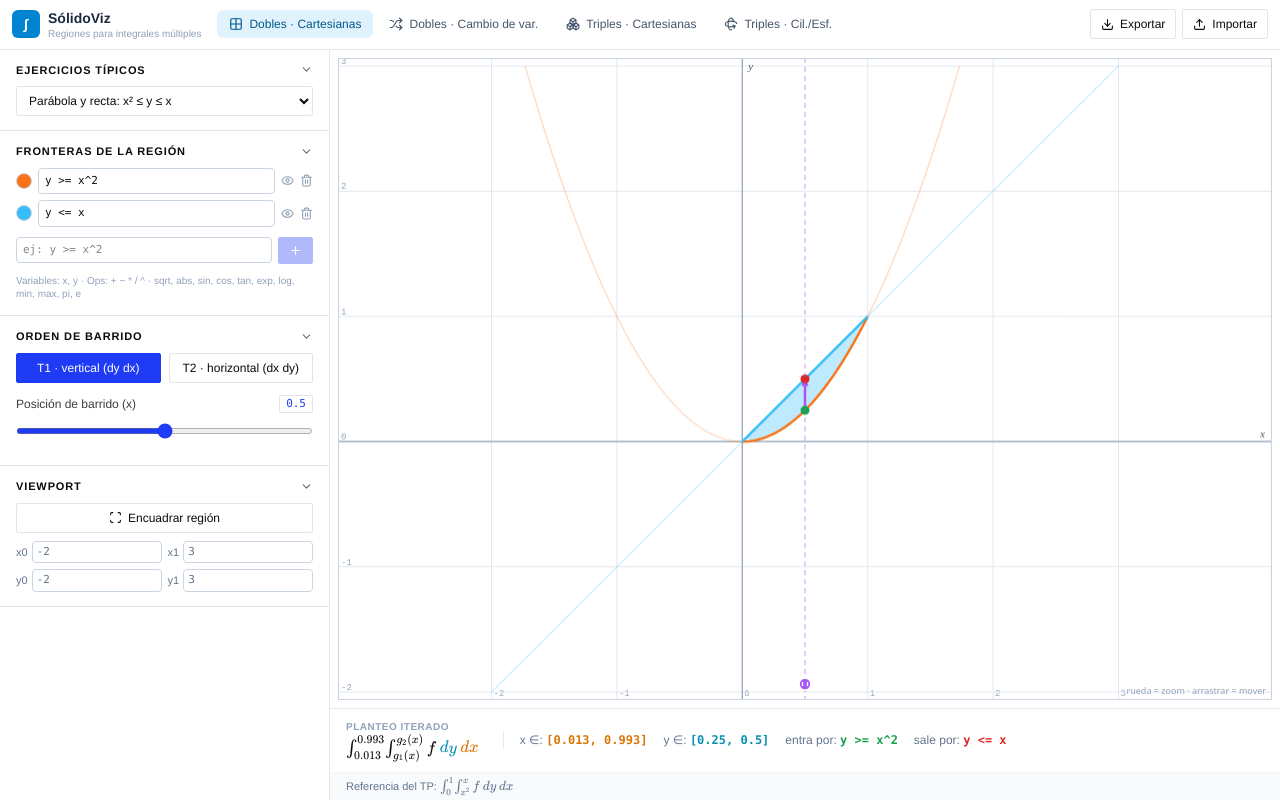
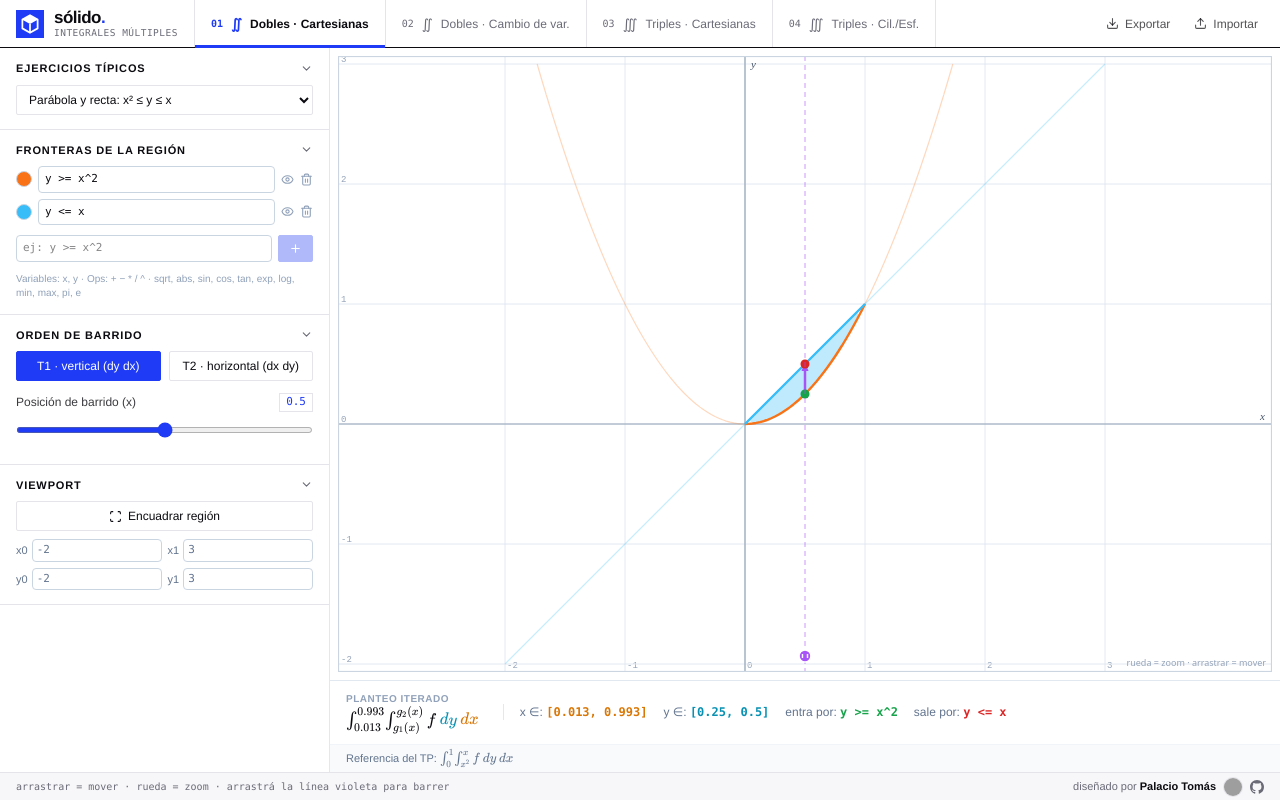
Before and after one commit to tomasgabrielh6658-create/Graficadora-3D, a React (Vite) app: page / in a window 1280 px wide. Built offline with nearby package versions, Linux system fonts and the light colour scheme; grey boxes are pictures that could not be loaded.

Commit message:
Header con pestañas numeradas y barra de estado con crédito y GitHub
Generated with [Devin](https://devin.ai)

Co-Authored-By: Devin <158243242+devin-ai-integration[bot]@users.noreply.github.com>

```diff
--- a/src/App.tsx
+++ b/src/App.tsx
@@ -1,68 +1,111 @@
 import { Suspense, lazy, useRef } from 'react'
-import { Boxes, Download, Grid2x2, Rotate3d, Shuffle, Upload } from 'lucide-react'
+import { Download, Upload } from 'lucide-react'
 import { usePersisted, exportAll, importAll } from './lib/persistence'
 import Module1 from './modules/Module1'
 import Module2 from './modules/Module2'
-import { Btn } from './components/ui'
+import { Btn, Logo } from './components/ui'
 
 const Module3 = lazy(() => import('./modules/Module3'))
 const Module4 = lazy(() => import('./modules/Module4'))
 
+const GITHUB_USER = 'tomasgabrielh6658-create'
+const GITHUB_URL = `https://github.com/${GITHUB_USER}`
+
 const TABS = [
-  { id: 1, label: 'Dobles · Cartesianas', icon: Grid2x2 },
-  { id: 2, label: 'Dobles · Cambio de var.', icon: Shuffle },
-  { id: 3, label: 'Triples · Cartesianas', icon: Boxes },
-  { id: 4, label: 'Triples · Cil./Esf.', icon: Rotate3d },
+  { id: 1, group: '∬', label: 'Dobles · Cartesianas' },
+  { id: 2, group: '∬', label: 'Dobles · Cambio de var.' },
+  { id: 3, group: '∭', label: 'Triples · Cartesianas' },
+  { id: 4, group: '∭', label: 'Triples · Cil./Esf.' },
 ] as const
+
+const HINTS: Record<number, string> = {
+  1: 'arrastrar = mover · rueda = zoom · arrastrá la línea violeta para barrer',
+  2: 'pasá el mouse sobre un plano para ver el punto correspondiente en el otro',
+  3: 'arrastrar = rotar · click derecho = mover · click en la sombra = ubicar la flecha',
+  4: 'arrastrar = rotar · click en el panel (θ, r / θ, φ) = mover la exploración',
+}
+
+function Credit() {
+  return (
+    <a
+      href={GITHUB_URL}
+      target="_blank"
+      rel="noopener noreferrer"
+      title="Ver perfil de GitHub"
+      className="group flex items-center gap-2 text-mute hover:text-ink"
+    >
+      <span>
+        diseñado por <span className="font-semibold text-ink group-hover:text-cobalt">Palacio Tomás</span>
+      </span>
+      <img
+        src={`${GITHUB_URL}.png?size=40`}
+        alt=""
+        width={18}
+        height={18}
+        loading="lazy"
+        className="h-[18px] w-[18px] rounded-full ring-1 ring-line group-hover:ring-cobalt"
+        onError={(e) => (e.currentTarget.style.display = 'none')}
+      />
+      <svg viewBox="0 0 16 16" width="14" height="14" fill="currentColor" aria-hidden>
+        <path d="M8 0C3.58 0 0 3.58 0 8c0 3.54 2.29 6.53 5.47 7.59.4.07.55-.17.55-.38 0-.19-.01-.82-.01-1.49-2.01.37-2.53-.49-2.69-.94-.09-.23-.48-.94-.82-1.13-.28-.15-.68-.52-.01-.53.63-.01 1.08.58 1.23.82.72 1.21 1.87.87 2.33.66.07-.52.28-.87.51-1.07-1.78-.2-3.64-.89-3.64-3.95 0-.87.31-1.59.82-2.15-.08-.2-.36-1.02.08-2.12 0 0 .67-.21 2.2.82.64-.18 1.32-.27 2-.27.68 0 1.36.09 2 .27 1.53-1.04 2.2-.82 2.2-.82.44 1.1.16 1.92.08 2.12.51.56.82 1.27.82 2.15 0 3.07-1.87 3.75-3.65 3.95.29.25.54.73.54 1.48 0 1.07-.01 1.93-.01 2.2 0 .21.15.46.55.38A8.013 8.013 0 0016 8c0-4.42-3.58-8-8-8z" />
+      </svg>
+    </a>
+  )
+}
 
 export default function App() {
   const [mod, setMod] = usePersisted<number>('module', 1)
   const fileRef = useRef<HTMLInputElement>(null)
 
   return (
-    <div className="flex h-full flex-col">
-      <header className="flex items-center gap-1 border-b border-slate-200 bg-white px-3 py-2">
-        <div className="mr-3 flex items-center gap-2">
-          <span className="grid h-7 w-7 place-items-center rounded-md bg-sky-600 text-sm font-bold text-white">
-            ∫
-          </span>
-          <div className="leading-tight">
-            <div className="text-sm font-bold text-slate-800">SólidoViz</div>
-            <div className="text-[10px] text-slate-400">Regiones para integrales múltiples</div>
+    <div className="flex h-full flex-col bg-white">
+      <header className="flex h-12 shrink-0 items-stretch border-b border-ink">
+        <div className="flex items-center gap-2.5 border-r border-line px-4">
+          <Logo />
+          <div className="leading-none">
+            <div className="text-[17px] font-bold tracking-[-0.03em] text-ink">
+              sólido<span className="text-cobalt">.</span>
+            </div>
+            <div className="mt-0.5 font-mono text-[9.5px] uppercase tracking-wider text-mute">
+              integrales múltiples
             </div>
           </div>
+        </div>
+        <nav className="flex items-stretch">
           {TABS.map((t) => {
-          const Icon = t.icon
+            const active = mod === t.id
             return (
               <button
                 key={t.id}
                 onClick={() => setMod(t.id)}
-              className={`flex items-center gap-1.5 rounded-md px-3 py-1.5 text-xs font-medium transition-colors ${
-                mod === t.id
-                  ? 'bg-sky-100 text-sky-800'
-                  : 'text-slate-600 hover:bg-slate-100'
+                className={`relative flex items-center gap-2 border-r border-line px-4 text-xs transition-colors ${
+                  active ? 'bg-white font-semibold text-ink' : 'text-mute hover:bg-paper hover:text-ink'
                 }`}
               >
-              <Icon size={14} />
+                <span className={`font-mono text-[10px] ${active ? 'text-cobalt' : ''}`}>0{t.id}</span>
+                <span className={`font-serif text-sm ${active ? 'text-cobalt' : ''}`}>{t.group}</span>
                 {t.label}
+                {active && <span className="absolute inset-x-0 -bottom-px h-[3px] bg-cobalt" />}
               </button>
             )
           })}
-        <div className="ml-auto flex items-center gap-1.5">
+        </nav>
+        <div className="ml-auto flex items-center gap-1 px-3">
           <Btn
-            title="Exportar ejercicios a JSON"
+            variant="ghost"
+            title="Guardar todos los ejercicios en un archivo JSON"
             onClick={() => {
               const blob = new Blob([exportAll()], { type: 'application/json' })
               const a = document.createElement('a')
               a.href = URL.createObjectURL(blob)
-              a.download = 'solidoviz-ejercicios.json'
+              a.download = 'solido-ejercicios.json'
               a.click()
               URL.revokeObjectURL(a.href)
             }}
           >
             <Download size={13} /> Exportar
           </Btn>
-          <Btn title="Importar ejercicios desde JSON" onClick={() => fileRef.current?.click()}>
+          <Btn variant="ghost" title="Cargar ejercicios desde un archivo JSON" onClick={() => fileRef.current?.click()}>
             <Upload size={13} /> Importar
           </Btn>
           <input
@@ -85,14 +128,20 @@ export default function App() {
       {mod === 2 && <Module2 />}
       <Suspense
         fallback={
-          <div className="grid flex-1 place-items-center text-sm text-slate-400">
-            Cargando motor 3D…
+          <div className="grid flex-1 place-items-center font-mono text-xs uppercase tracking-wider text-mute">
+            cargando motor 3D…
           </div>
         }
       >
         {mod === 3 && <Module3 />}
         {mod === 4 && <Module4 />}
       </Suspense>
+      <footer className="flex h-7 shrink-0 items-center gap-4 border-t border-line bg-paper px-4 text-[11px]">
+        <span className="truncate font-mono text-[10px] text-mute">{HINTS[mod]}</span>
+        <span className="ml-auto shrink-0">
+          <Credit />
+        </span>
+      </footer>
     </div>
   )
 }
```
Lines whose indentation alone changed are shown as unchanged.
